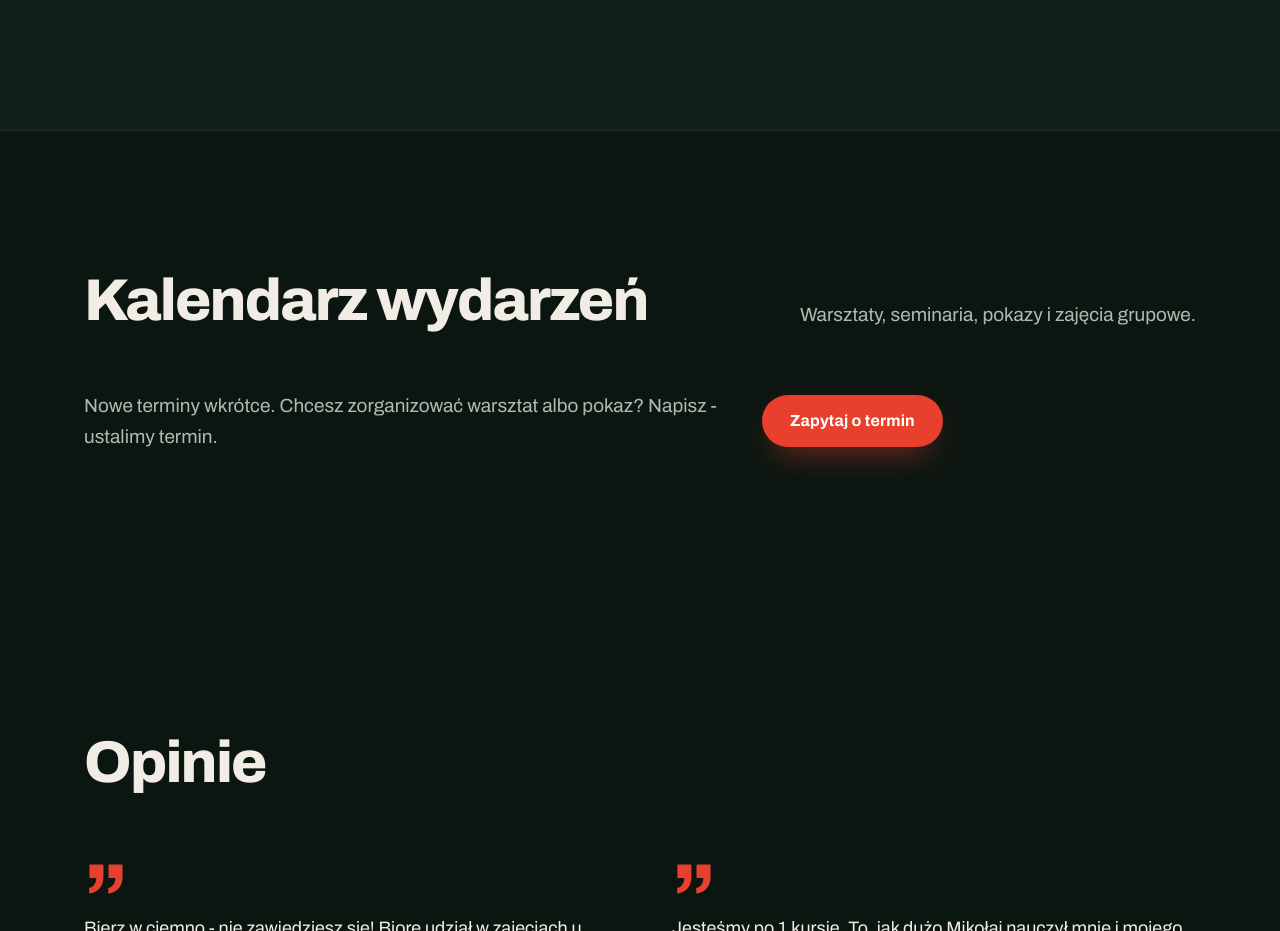
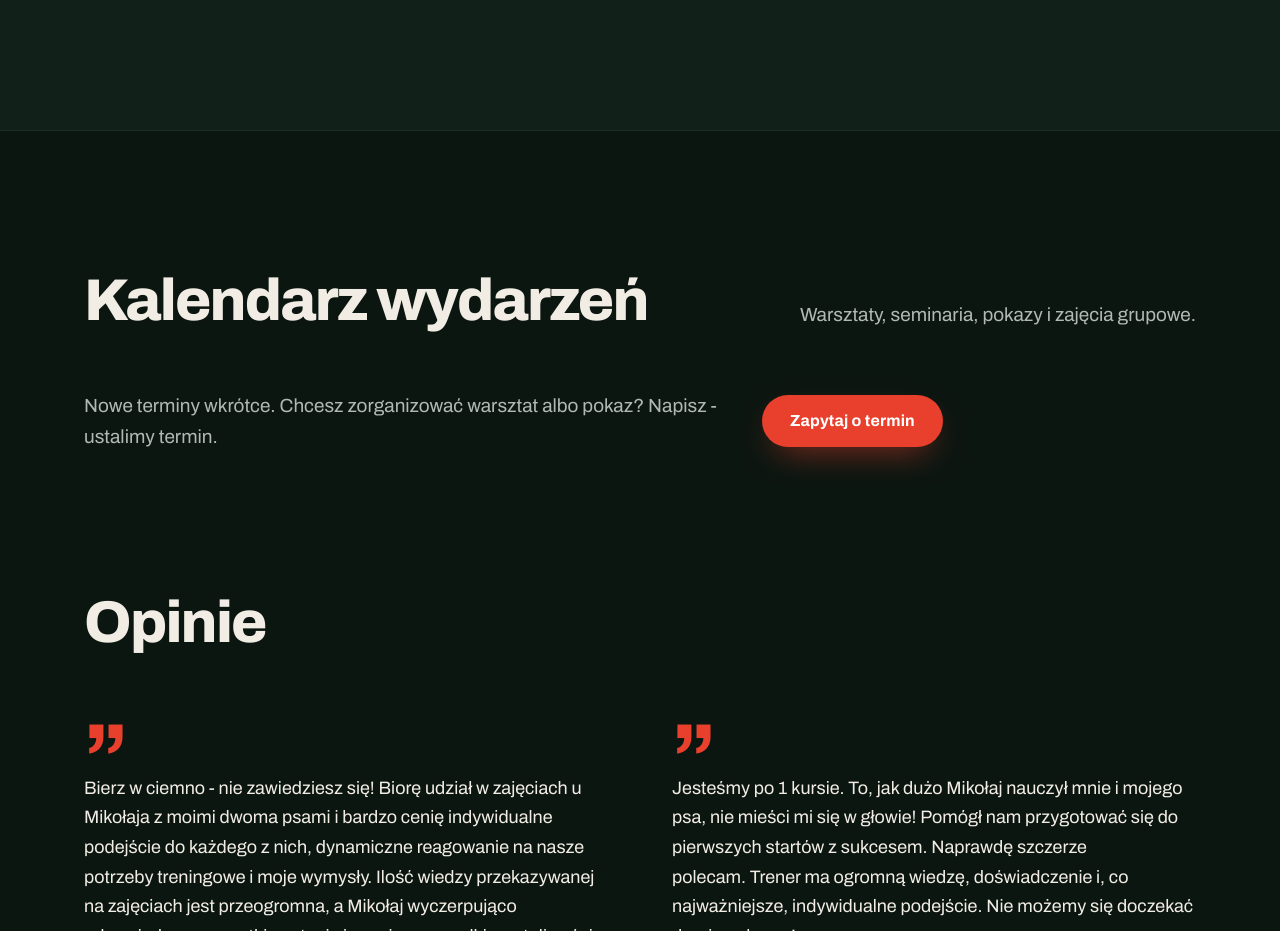
Before and after one commit to DBakalarski/future-frisbee, a plain HTML site: page index.html in a window 1280 px wide. Shown: the part 3000-3931 px from the top of the page. Drawn offline with Linux system fonts and the light colour scheme; no server answers.

Commit message:
Kalendarz: pojedynczy odstęp przed Opiniami
Obie sekcje mają to samo tło, więc dwa marginesy (2 x 140 px) czytały się
jak jedna duża dziura. Kalendarz bez dolnego marginesu.

Co-Authored-By: Claude Opus 5.5 <noreply@anthropic.com>

```diff
--- a/index.html
+++ b/index.html
@@ -312,6 +312,8 @@ html.static .xp .todo, html.static .xp li:has(> .todo:only-child) { display: non
 .cta-actions .btn-ghost { border-color: var(--green-line); }
 
 /* ---------- Kalendarz wydarzeń (rysuje go site.js z danych Sanity) ---------- */
+/* Kalendarz i Opinie mają to samo tło - bez dolnego marginesu, żeby odstęp nie był podwójny */
+#kalendarz { padding-bottom: 0; }
 .cal-fallback { display: flex; flex-wrap: wrap; align-items: center; gap: 20px 32px; }
 .js [data-cal]:not([data-cal-state]) .cal-fallback { visibility: hidden; } /* trwa pobieranie */
 [data-cal-state="ready"] .cal-fallback { display: none; }
--- a/styles.css
+++ b/styles.css
@@ -291,6 +291,8 @@ html.static .xp .todo, html.static .xp li:has(> .todo:only-child) { display: non
 .cta-actions .btn-ghost { border-color: var(--green-line); }
 
 /* ---------- Kalendarz wydarzeń (rysuje go site.js z danych Sanity) ---------- */
+/* Kalendarz i Opinie mają to samo tło - bez dolnego marginesu, żeby odstęp nie był podwójny */
+#kalendarz { padding-bottom: 0; }
 .cal-fallback { display: flex; flex-wrap: wrap; align-items: center; gap: 20px 32px; }
 .js [data-cal]:not([data-cal-state]) .cal-fallback { visibility: hidden; } /* trwa pobieranie */
 [data-cal-state="ready"] .cal-fallback { display: none; }
```
Also changed, not shown: o-mnie.html (+2 -0 lines), oferta.html (+2 -0 lines).
